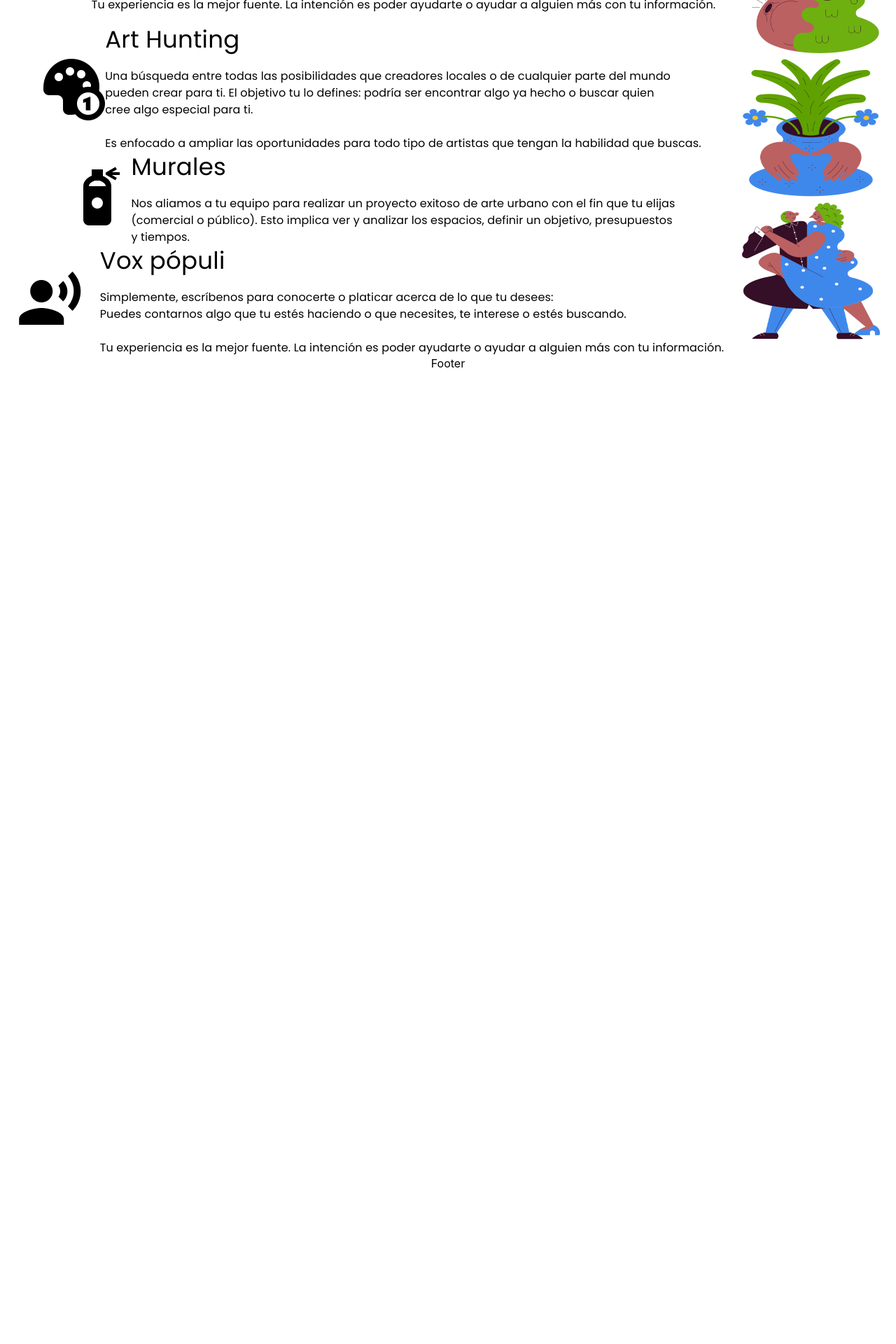
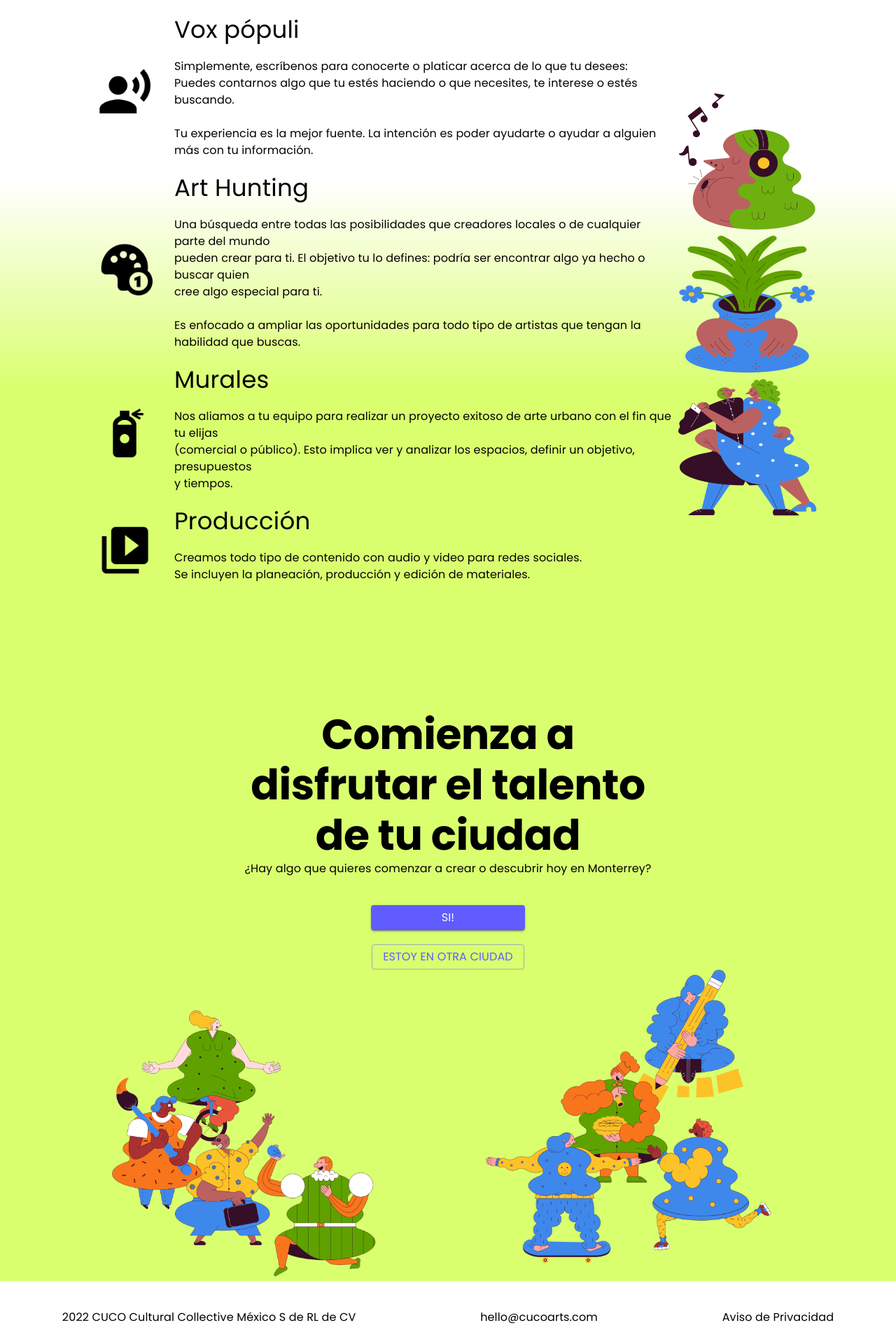
Before and after one commit to jorgerdzf/cucoarts-sls-v2, a React (Create React App) app in the folder frontend/: page / in a window 1280 px wide. Shown: the part 2852-4772 px from the top of the page at 70% size. Before the commit the page ends 3381 px from the top, so only its background shows below. Built offline with nearby package versions, Linux system fonts and the light colour scheme.

Commit message:
finish landing page v1

```diff
--- a/frontend/src/components/landing/Landing.tsx
+++ b/frontend/src/components/landing/Landing.tsx
@@ -1,4 +1,5 @@
 import React from 'react'
+import Fifth from './sections/Fifth'
 import Fourth from './sections/Fourth'
 import Main from './sections/Main'
 import Second from './sections/Second'
@@ -12,6 +13,7 @@ export default function Landing() {
       <Second></Second>
       <Third></Third>
       <Fourth></Fourth>
+      <Fifth></Fifth>
     </>
   )
 }
--- /dev/null
+++ b/frontend/src/components/landing/sections/Fifth.tsx
@@ -0,0 +1,46 @@
+import { Button, Grid, Typography } from '@mui/material'
+import { Box } from '@mui/system'
+import group5 from '../assets/images/Group5.png';
+import React from 'react'
+
+export default function Fifth() {
+  return (
+    <>
+        <Box paddingTop={20} sx={{ backgroundColor: '#D9FF6F' }}>
+            <Grid
+                container
+                direction="row"
+                justifyContent="center"
+                alignItems="center">
+                    <Grid item>
+                        <Typography variant="h2">
+                            <b>
+                            Comienza a <br />
+                            disfrutar el talento <br />
+                            de tu ciudad <br />
+                            </b>
+                        </Typography>
+                        <Typography variant="body1">
+                            ¿Hay algo que quieres comenzar a crear o descubrir hoy en Monterrey?
+                        </Typography>
+                        <br /><br />
+                        <Button variant="contained" sx={{width:220}}>
+                            <Typography>
+                                    Si!
+                            </Typography>
+                        </Button>
+                        <br /><br />
+                        <Button variant="outlined">
+                            <Typography>
+                                Estoy en otra ciudad
+                            </Typography>
+                        </Button>
+                    </Grid>
+            </Grid>
+            <Box>
+                <img src={group5} alt="group5" width={'80%'}></img>
+            </Box>
+        </Box>
+    </>
+  )
+}
--- a/frontend/src/components/landing/sections/Fourth.tsx
+++ b/frontend/src/components/landing/sections/Fourth.tsx
@@ -10,25 +10,28 @@ import v13_100 from '../assets/images/v13_100.png';
 
 import React from 'react'
 const imgSize = 200;
+const iconSize = 80;
+
 export default function Fourth() {
   return (
     <>
-        <Box>
+        <Box
+            paddingTop={20}
+            sx={{ background: 'linear-gradient(0deg, rgba(217,255,111,1) 0%, rgba(217,255,111,1) 30%, rgba(255,255,255,1) 60%)' }}>
             <Grid
                 container
-                direction="row"
                 justifyContent="center"
-                alignItems="center">
-                <Grid item>
+                alignItems="center"
+                >
+                <Grid item xs={8}>
                     <Grid
                     container
-                    direction="row"
                     justifyContent="center"
                     alignItems="center">
-                        <Grid item>
-                            <img src={recordvoice} alt="" />
+                        <Grid item xs={2}>
+                            <img src={recordvoice} alt="" width={iconSize} height={iconSize} />
                         </Grid>
-                        <Grid item sx={{textAlign:'left'}}>
+                        <Grid item xs={10} sx={{textAlign:'left'}}>
                             <Typography variant="h4">
                                 Vox pópuli
                             </Typography>
@@ -38,18 +41,13 @@ export default function Fourth() {
                                 Puedes contarnos algo que tu estés haciendo o que necesites, te interese o estés buscando. <br/><br/>
                                 Tu experiencia es la mejor fuente. La intención es poder ayudarte o ayudar a alguien más con tu información.
                             </Typography>
+                            <br></br>
                         </Grid>
-                    </Grid>
-                    <Grid
-                    container
-                    direction="row"
-                    justifyContent="center"
-                    alignItems="center"
-                    pt={2}>
-                        <Grid item>
-                            <img src={v13_81} alt="" />
+
+                        <Grid item xs={2}>
+                            <img src={v13_81} alt=""  width={iconSize} height={iconSize} />
                         </Grid>
-                        <Grid item sx={{textAlign:'left'}}>
+                        <Grid item  xs={10} sx={{textAlign:'left'}}>
                             <Typography variant="h4">
                                 Art Hunting
                             </Typography>
@@ -61,18 +59,13 @@ export default function Fourth() {
 
                                 Es enfocado a ampliar las oportunidades para todo tipo de artistas que tengan la habilidad que buscas.
                             </Typography>
+                            <br></br>
                         </Grid>
-                    </Grid>
-                    <Grid
-                    container
-                    direction="row"
-                    justifyContent="center"
-                    alignItems="center"
-                    >
-                        <Grid item>
-                            <img src={v13_82} alt="" />
+
+                        <Grid item xs={2}>
+                            <img src={v13_82} alt="" width={iconSize} height={iconSize}  />
                         </Grid>
-                        <Grid item sx={{textAlign:'left'}}>
+                        <Grid item xs={10} sx={{textAlign:'left'}}>
                             <Typography variant="h4">
                                 Murales
                             </Typography>
@@ -81,39 +74,32 @@ export default function Fourth() {
                                 Nos aliamos a tu equipo para realizar un proyecto exitoso de arte urbano con el fin que tu elijas <br />
                                 (comercial o público). Esto implica ver y analizar los espacios, definir un objetivo, presupuestos <br />
                                 y tiempos.
+                            </Typography>
+                            <br></br>
+                        </Grid>
 
-                            </Typography>
+                        <Grid item xs={2}>
+                            <img src={videolibrary} alt="" width={iconSize} height={iconSize}  />
                         </Grid>
-                    </Grid>
-                    <Grid
-                    container
-                    direction="row"
-                    justifyContent="center"
-                    alignItems="center"
-                    spacing={3}>
-                        <Grid item>
-                            <img src={recordvoice} alt="" />
-                        </Grid>
-                        <Grid item sx={{textAlign:'left'}}>
+                        <Grid item xs={10} sx={{textAlign:'left'}}>
                             <Typography variant="h4">
-                                Vox pópuli
+                                Producción
                             </Typography>
                             <br></br>
                             <Typography variant="body1">
-                                Simplemente, escríbenos para conocerte o platicar acerca de lo que tu desees: <br/>
-                                Puedes contarnos algo que tu estés haciendo o que necesites, te interese o estés buscando. <br/><br/>
-                                Tu experiencia es la mejor fuente. La intención es poder ayudarte o ayudar a alguien más con tu información.
+                                Creamos todo tipo de contenido con audio y video para redes sociales. <br />
+                                Se incluyen la planeación, producción y edición de materiales. <br />
                             </Typography>
+                            <br></br>
                         </Grid>
                     </Grid>
                 </Grid>
-                <Grid item>
+                <Grid item xs={2}>
                 <Grid
                     container
                     direction="column"
                     justifyContent="center"
                     alignItems="center"
-                    pl={3}
                     >
                         <Grid item>
                             <img src={v13_98} alt="" width={imgSize} height={imgSize}/>
--- a/frontend/src/components/navigation/Footer.tsx
+++ b/frontend/src/components/navigation/Footer.tsx
@@ -1,8 +1,37 @@
+import { Grid, Link, Typography } from '@mui/material'
+import { Box } from '@mui/system'
 import React from 'react'
 
 function Footer() {
   return (
-    <div>Footer</div>
+    <>
+      <Box height={50} pt={5}>
+      <Grid
+          container
+          direction="row"
+          justifyContent="space-around"
+          alignItems="center"
+        >
+            <Grid item>
+              <Typography>
+              2022 CUCO Cultural Collective México S de RL de CV
+              </Typography>
+            </Grid>
+            <Grid item>
+              <Typography>
+              hello@cucoarts.com
+              </Typography>
+            </Grid>
+            <Grid item>
+              <Typography>
+                <Link href='' sx={{textDecoration:'none', color:'inherit'}}>
+                  Aviso de Privacidad
+                </Link>
+              </Typography>
+            </Grid>
+        </Grid>
+      </Box>
+    </>
   )
 }
 
```
Also changed, not shown: frontend/src/components/landing/assets/images/Group5.png (added).
